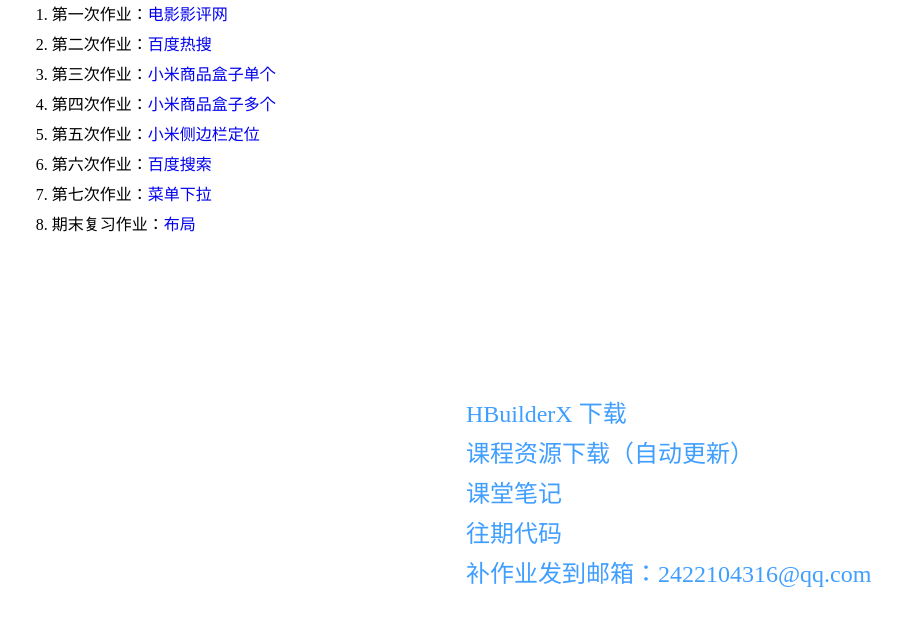
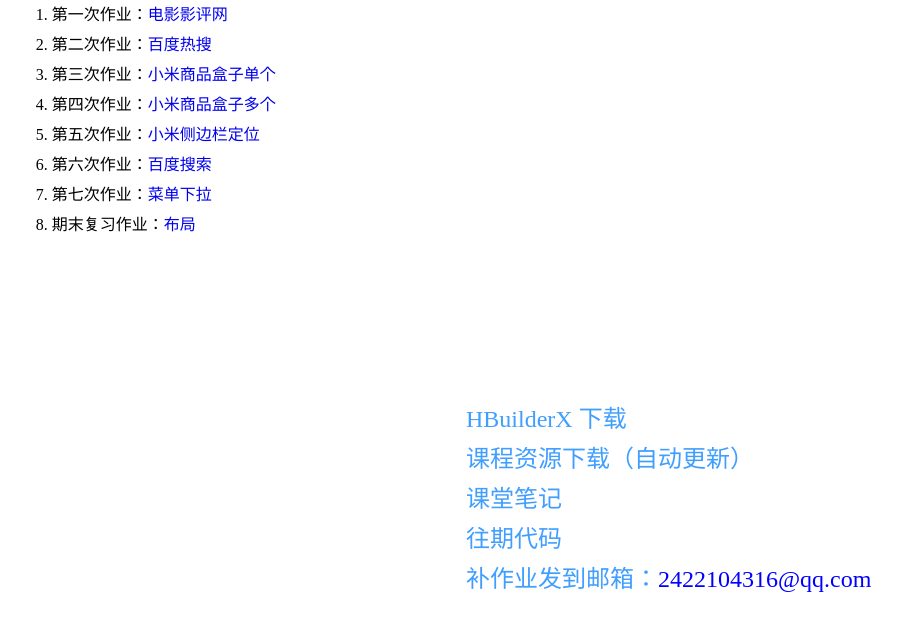
Before and after one commit to yml-222/login, a plain HTML site: page web/index.html in a window 1280 px wide. Shown: the part 166-796 px from the top of the page, without its empty margins (329-1231 px from the left). Drawn offline with Linux system fonts and the light colour scheme.

Commit message:
Update index.html

```diff
--- a/web/index.html
+++ b/web/index.html
@@ -51,10 +51,10 @@
 		</div>
 		<div class="ziyuan">
 			<a href="https://www.dcloud.io/hbuilderx.html" target="_blank">HBuilderX 下载</a>
-            <a href="https://pan.baidu.com/s/1rv8qQ2pBknzeXtAW40li_g?pwd=57oq" target="_blank">课程资源下载（自动更新）</a>
-            <a href="https://yuliyuli.cn" target="_blank">课堂笔记</a>
-            <a href="./往期代码.zip" target="_blank" download="往期代码">往期代码</a>
-			<a href="https://mail.qq.com/" target="_blank">补作业发到邮箱：2422104316@qq.com</a>
+		            <a href="https://pan.baidu.com/s/1rv8qQ2pBknzeXtAW40li_g?pwd=57oq" target="_blank">课程资源下载（自动更新）</a>
+		            <a href="https://yuliyuli.cn" target="_blank">课堂笔记</a>
+		            <a href="./往期代码.zip" target="_blank" download="往期代码">往期代码</a>
+			<div><a href="https://mail.qq.com/" target="_blank">补作业发到邮箱：</a>2422104316@qq.com</div>
 		</div>
 	</body>
 </html>
```
